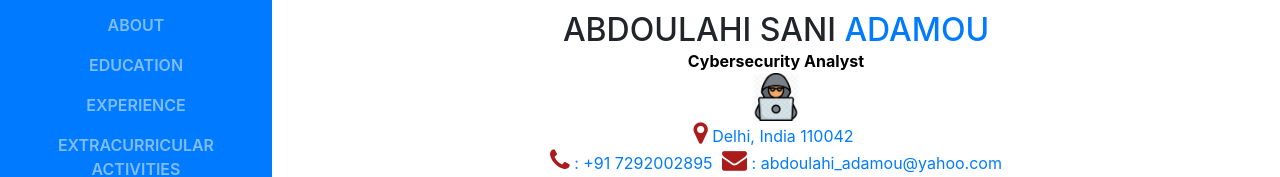
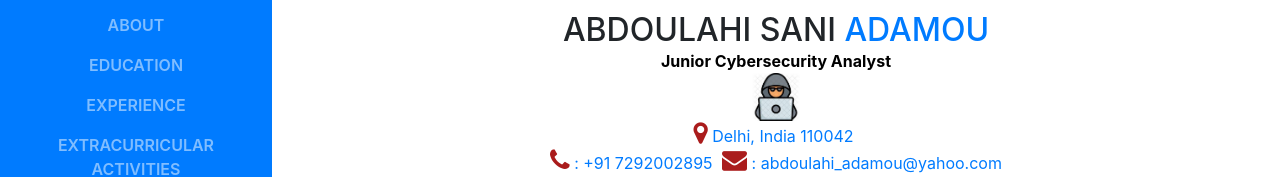
Before and after one commit to abdoulasani/Mycyberfolio, a website with bundled scripts: page index.html in a window 1280 px wide. Shown: the part 303-480 px from the top of the page. Built offline with nearby package versions, Linux system fonts and the light colour scheme; a web font is replaced by a local one.

Commit message:
Update index.html

```diff
--- a/index.html
+++ b/index.html
@@ -81,7 +81,7 @@
                 <ul class="list-inline">
                   <!-- Cybersecurity Analyst Label with Image Below -->
                   <li class="list-inline-item text-center">
-                    <strong style="color:black;">Cybersecurity Analyst</strong><!-- Bold Text -->
+                    <strong style="color:black;">Junior Cybersecurity Analyst</strong><!-- Bold Text -->
                     <br> <!-- Line Break to Separate Text and Image -->
                     <img src="img/cybersecurity-analyst.jpg" alt="Cybersecurity Analyst" style="width:48px; height:auto;"> <!-- Image -->
                   </li>
```
